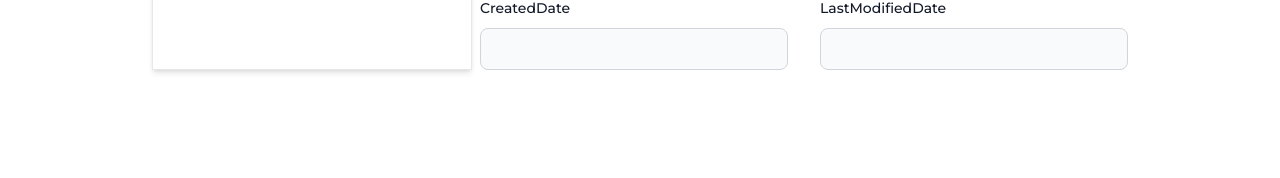
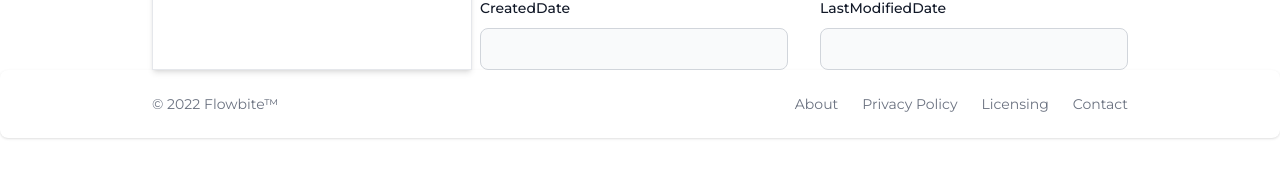
Before and after one commit to pelayochristian/salesforce-next-auth, a Next.js app: page / in a window 1280 px wide. Shown: the part 494-672 px from the top of the page. Built offline with nearby package versions, Linux system fonts and the light colour scheme; no server answers.

Commit message:
add footer

```diff
--- a/src/common/components/layout/Footer.tsx
+++ /dev/null
@@ -1,7 +0,0 @@
-import React from 'react';
-
-const Footer = () => {
-    return <div>Footer</div>;
-};
-
-export default Footer;
--- /dev/null
+++ b/src/common/components/layout/FooterSection.tsx
@@ -0,0 +1,20 @@
+import { Footer } from 'flowbite-react';
+import React from 'react';
+
+const FooterSection = () => {
+    return (
+        <Footer container={true}>
+            <div className="container flex flex-wrap justify-between items-center mx-auto">
+                <Footer.Copyright href="#" by="Flowbite™" year={2022} />
+                <Footer.LinkGroup>
+                    <Footer.Link href="#">About</Footer.Link>
+                    <Footer.Link href="#">Privacy Policy</Footer.Link>
+                    <Footer.Link href="#">Licensing</Footer.Link>
+                    <Footer.Link href="#">Contact</Footer.Link>
+                </Footer.LinkGroup>
+            </div>
+        </Footer>
+    );
+};
+
+export default FooterSection;
--- a/src/common/components/layout/Layout.tsx
+++ b/src/common/components/layout/Layout.tsx
@@ -1,5 +1,5 @@
 import React, { ReactElement } from 'react';
-import Footer from './Footer';
+import FooterSection from './FooterSection';
 import Navbar from './Header';
 
 const Layout = ({ children }: { children: ReactElement }) => {
@@ -7,8 +7,7 @@ const Layout = ({ children }: { children: ReactElement }) => {
         <>
             <Navbar />
             <main>{children}</main>
-
-            {/* <Footer /> */}
+            <FooterSection />
         </>
     );
 };
```
